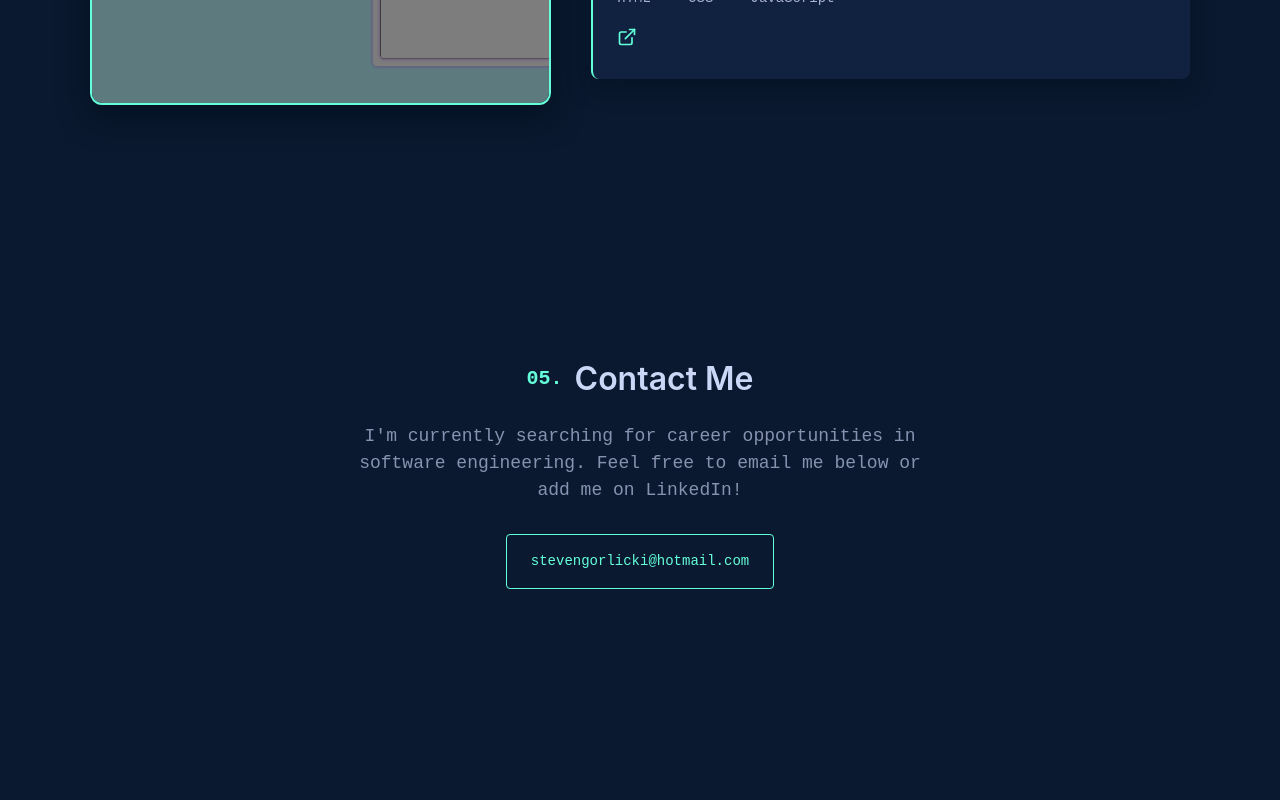
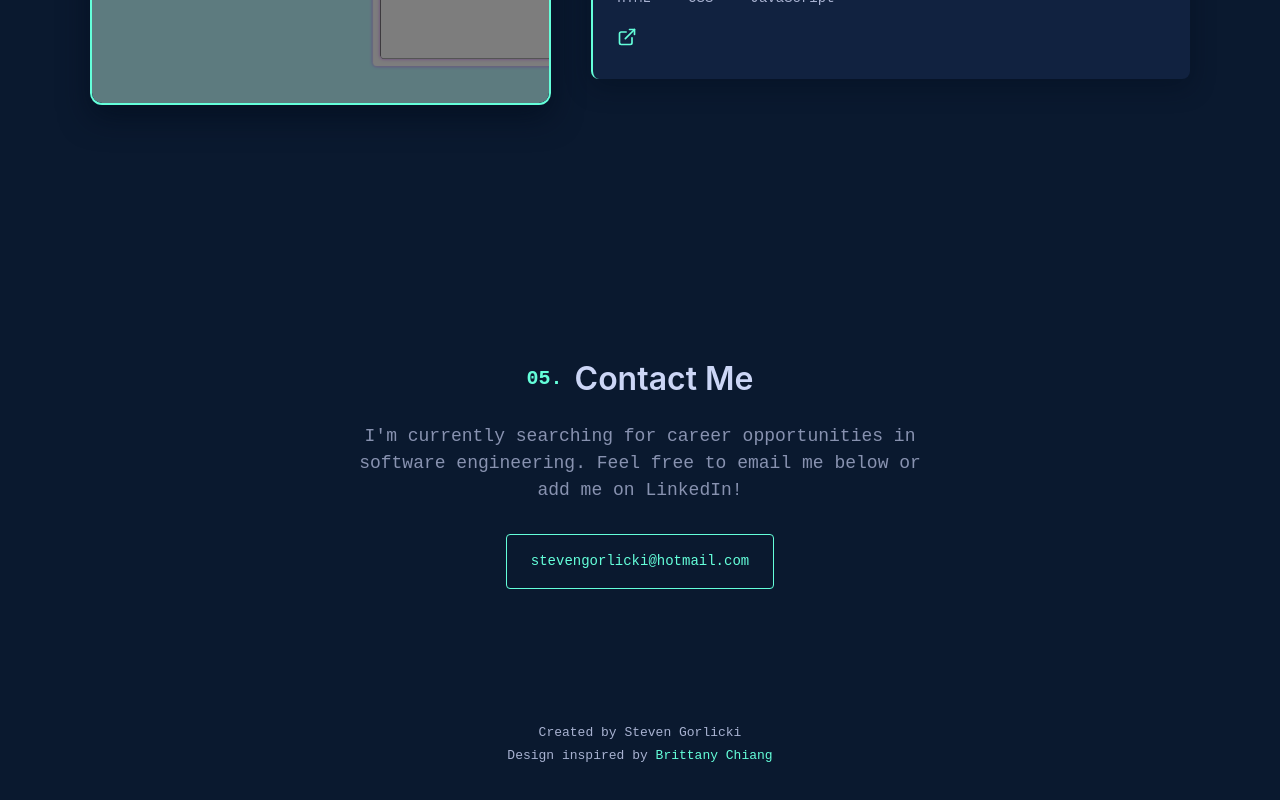
Before and after one commit to StevenGorlicki/StevenGorlicki.github.io, a React (Vite) app: page / in a window 1280 px wide. Shown: the part 4981-5781 px from the top of the page. Before the commit the page ends 5670 px from the top, so only its background shows below. Built offline with nearby package versions, Linux system fonts and the light colour scheme.

Commit message:
ok footer added final

```diff
--- a/src/App.jsx
+++ b/src/App.jsx
@@ -9,6 +9,7 @@ import Experience from './components/Experience'
 import Projects from './components/Projects'
 import Contact from './components/Contact'
 import SocialsBar from './components/SocialsBar'
+import Footer from './components/Footer'
 
 function App() {
   return (
@@ -22,6 +23,8 @@ function App() {
         <Experience />
         <Projects />
         <Contact />
+        <Footer />
+
       </main>
     </ThemeProvider>
   );
--- /dev/null
+++ b/src/components/Footer.jsx
@@ -0,0 +1,37 @@
+import React from 'react';
+import styled from 'styled-components';
+
+const FooterContainer = styled.footer`
+  text-align: center;
+  padding: 30px 0;
+  font-size: 13px;
+  font-family: ${({ theme }) => theme.fonts.mono};
+  color: ${({ theme }) => theme.colors.lightSlate};
+  background-color: ${({ theme }) => theme.colors.navy};
+
+  a {
+    color: ${({ theme }) => theme.colors.green};
+    text-decoration: none;
+
+    &:hover {
+      text-decoration: underline;
+    }
+  }
+
+  p {
+    margin: 4px 0;
+  }
+`;
+
+const Footer = () => {
+  return (
+    <FooterContainer>
+      <p>Created by Steven Gorlicki</p>
+      <p>
+        Design inspired by <a href="https://brittanychiang.com" target="_blank" rel="noopener noreferrer">Brittany Chiang</a>
+      </p>
+    </FooterContainer>
+  );
+};
+
+export default Footer;
```
